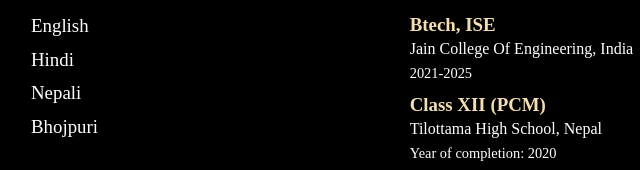
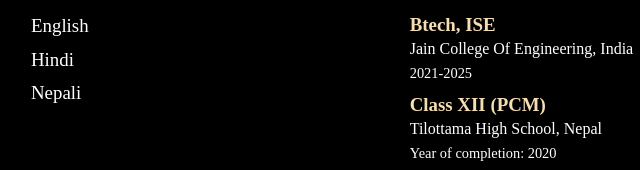
Before and after one commit to Sudhir302/Sudhir-s-Portfolio, a plain HTML site: page index.html in a window 1280 px wide. Shown: the part 1002-1172 px from the top of the page, 97-737 px from the left. Drawn offline with Linux system fonts and the light colour scheme.

Commit message:
Update index.html
removed bhojpuri language

```diff
--- a/index.html
+++ b/index.html
@@ -60,7 +60,6 @@
                             <li>English</li>
                             <li>Hindi</li>
                             <li>Nepali</li>
-                            <li>Bhojpuri</li>
                         </ul>
                     </div>
                     <div id="education">
```
